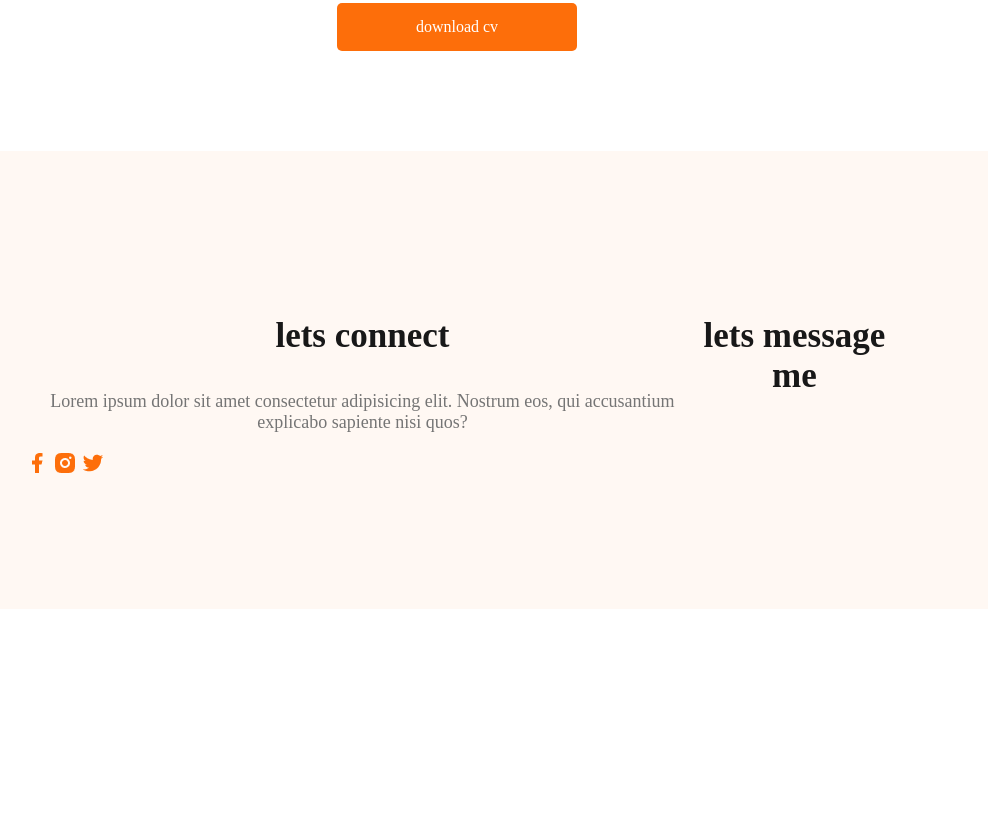
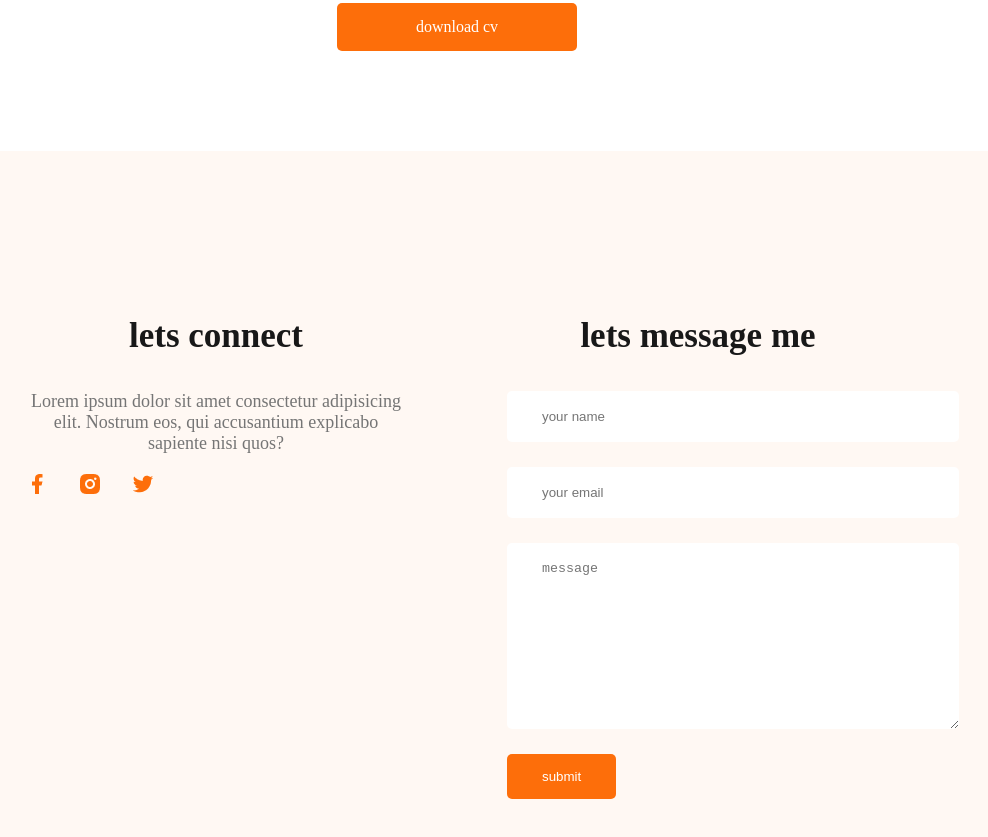
Before and after one commit to meraz149683/portfolio, a plain HTML site: page index.html in a window 1280 px wide. Shown: the part 2805-3642 px from the top of the page, without its empty margins (183-1171 px from the left). Before the commit the page ends 3422 px from the top, so only its background shows below. Drawn offline with Linux system fonts and the light colour scheme.

Commit message:
added full footer

```diff
--- a/index.html
+++ b/index.html
@@ -147,6 +147,12 @@
      </div>
      <div class="footer-column">
         <h3 class="section-title">lets message me</h3>
+        <form class="contact" action="">
+            <input type="text" name="" placeholder="your name"  id="">
+            <input type="email" name="" placeholder="your email" id="">
+            <textarea name="" placeholder="message" id="" cols="30" rows="10"></textarea>
+            <input class="btn-primary" type="submit" value="submit">
+        </form>
      </div>
     </footer>
 </body>
--- a/styles/portfolio.css
+++ b/styles/portfolio.css
@@ -156,8 +156,26 @@ main section{
 }
 footer{
     display: flex;
+    gap: 100px;
     background-color: #fff8f3;
     padding: 130px 200px;
     margin-top: 100px;
     /* justify-content: space-between; */
 }
+.footer-column{
+    width: 50%;
+}
+.social-links a{
+    margin-right: 25px;
+}
+.contact input[type="text"], .contact input[type="email"], textarea{
+    display: block;
+    margin-bottom: 25px;
+    padding: 18px 35px;
+    color: #757575;
+    border-radius: 5px;
+    border: 0px;
+    width: 100%;
+    background-color: #FFF;
+
+}
```
